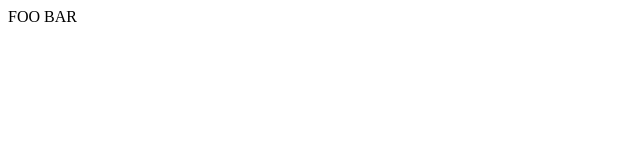
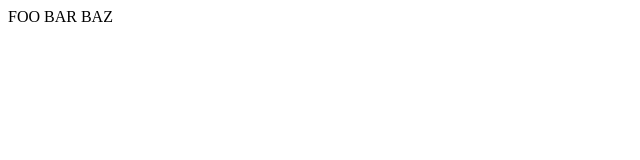
Before and after one commit to pchaussalet/baz, a website: page ui/main.reel/main.html in a window 1280 px wide. Shown: the full height of the page, 0-640 px from the left. Drawn offline with Linux system fonts and the light colour scheme.

Commit message:
Update component ui/main.reel/main.html

```diff
--- a/ui/main.reel/main.html
+++ b/ui/main.reel/main.html
@@ -20,6 +20,7 @@
     <div data-montage-id="main" data-montage-skin="light" class="Main">
     FOO
         BAR
+        BAZ
     </div>
 </body>
 </html>
```
